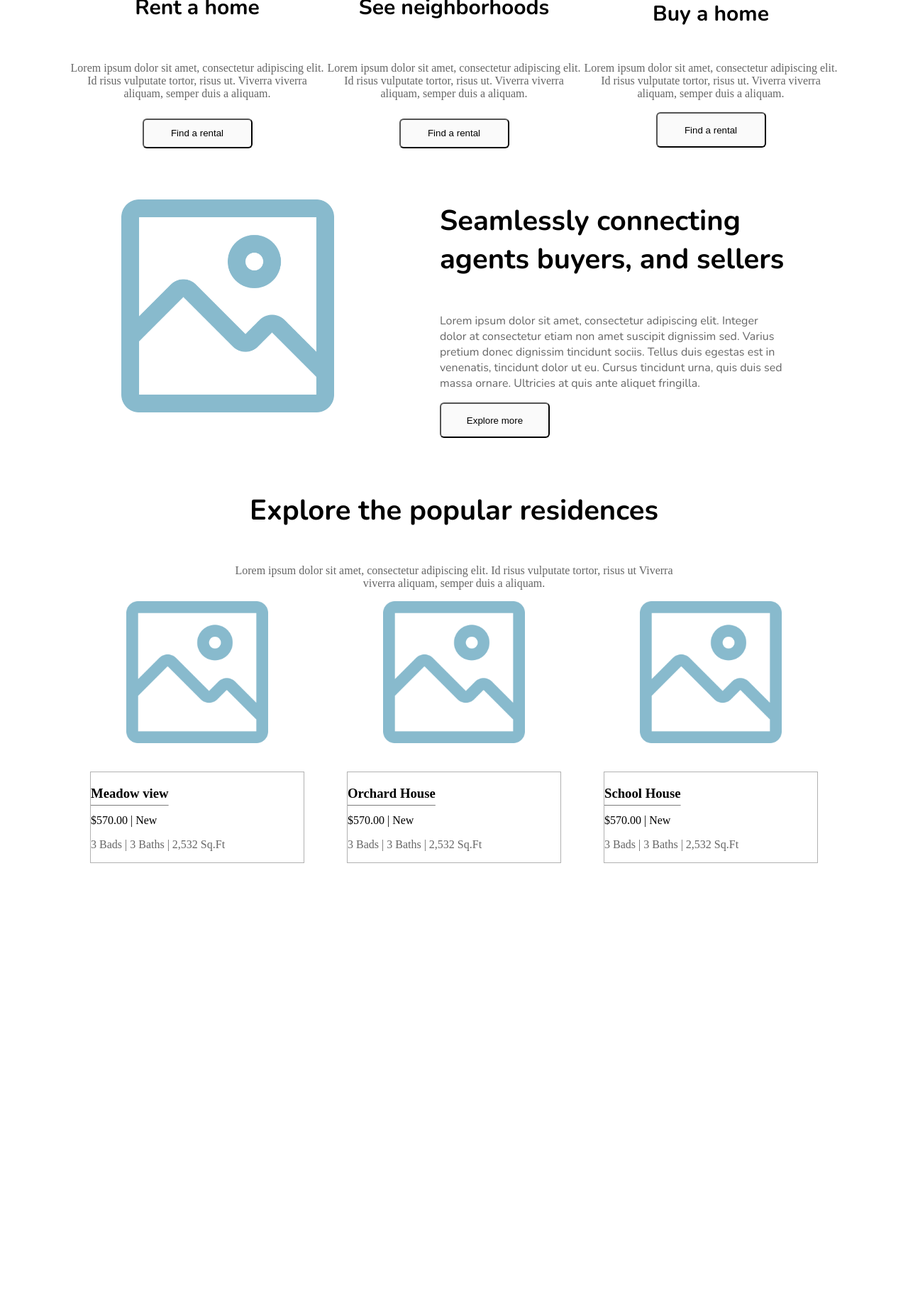
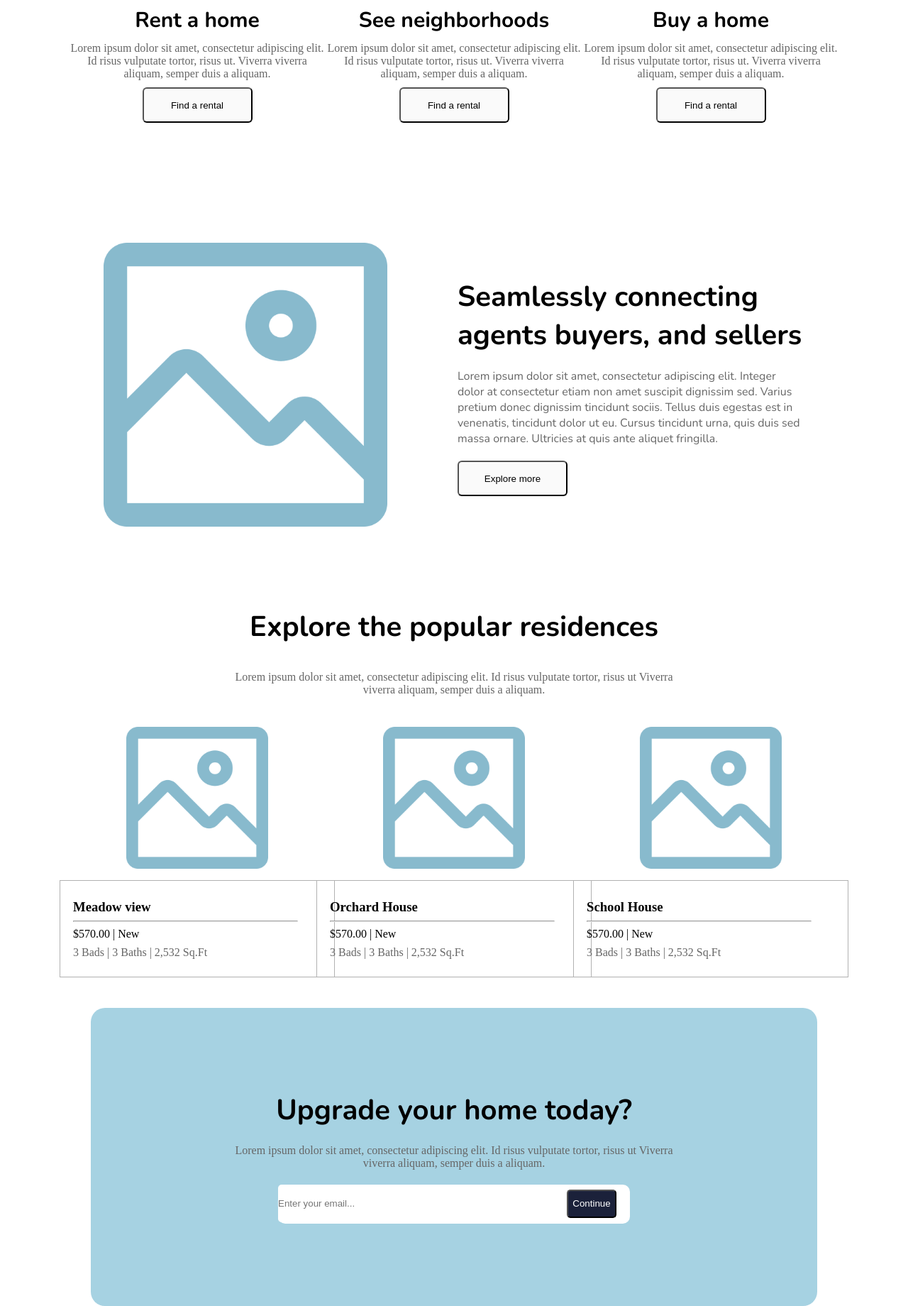
Before and after one commit to Diana19K/-an-open-lesson, a PHP site: page /otcrut-uroc/index.php in a window 1280 px wide. Shown: the part 1245-3085 px from the top of the page at 71% size. Before the commit the page ends 2461 px from the top, so only its background shows below. Run offline with PHP 8.4, Linux system fonts and the light colour scheme.

Commit message:
Add files via upload
верстка без футера

```diff
--- a/otcrut-uroc/index.php
+++ b/otcrut-uroc/index.php
@@ -44,10 +44,10 @@
                 </div>
             </div>
             <div class="img">
-                <img src="images/Group 2339.png" alt="">
+                <img src="image\Group 2339 (1).png" alt="">
             </div>
         </div>
-    </header>
+</header>
 <div class="container">
     <main>
         <h2 class="name-see">See how Trulia can help</h2>
@@ -93,6 +93,7 @@
         <img src="image\Group 2339 (1).png" alt="">
             <div class="block-meadow-view">
                 <h3 class="text-meadow">Meadow view</h3>
+                <hr class= "hr-text-meadow">
                 <p>$570.00 | New</p>
                 <p class="bath-text">3 Bads |  3 Baths  |  2,532 Sq.Ft</p>
             </div>
@@ -101,6 +102,7 @@
         <img src="image\Group 2339 (1).png" alt="">
         <div class="block-meadow-view">
                 <h3 class="text-meadow">Orchard House</h3>
+                <hr class= "hr-text-meadow">
                 <p>$570.00 | New</p>
                 <p  class="bath-text">3 Bads |  3 Baths  |  2,532 Sq.Ft</p>
             </div>
@@ -109,6 +111,7 @@
         <img src="image\Group 2339 (1).png" alt="">
         <div class="block-meadow-view">
                 <h3 class="text-meadow">School House</h3>
+                <hr class= "hr-text-meadow">
                 <p>$570.00 | New</p>
                 <p  class="bath-text">3 Bads |  3 Baths  |  2,532 Sq.Ft</p>
             </div>
@@ -119,6 +122,14 @@
 
     </div>
 
-
+    <div class ="subs">
+        <h2 class=" name-upgrate" >Upgrade your home today?</h2>
+        <p class="text-loream-ipsum">Lorem ipsum dolor sit amet, consectetur adipiscing elit. Id risus vulputate tortor, risus ut
+            Viverra viverra aliquam, semper duis a aliquam.</h3>
+        <form  action="new.php" method = "POST">
+            <input  class="input_email" type="email" placeholder="Enter your email..." name="email">
+            <input class="input_submit" type="submit" value="Continue">
+        </form>
+    </div>
 </body>
 </html>
--- a/otcrut-uroc/style.css
+++ b/otcrut-uroc/style.css
@@ -1,7 +1,9 @@
 
 @import url('https://fonts.googleapis.com/css2?family=Nunito:ital,wght@0,200..1000;1,200..1000&display=swap');
-
-
+*{
+    margin: 0;
+    padding: 0;
+}
 .container{
 width: 80%;
 margin: 0 auto;
@@ -77,17 +79,19 @@ hr{
     color: #B8E0EE;
 }
 .content{
+    margin: 0 auto;
     display: flex;
-    justify-content: space-evenly;
     align-items: center;
     height: 752px;
+    width: 80%;
+    justify-content: center;
 }
 
 .text{
     width: 888px;
 }
 h1{
-    font-size: 80px;
+    font-size: 60px;
 }
 .text p{
     width: 682px;
@@ -100,7 +104,9 @@ img{
 }
 
 .txt{
-display: flex;
+    display: flex;
+    height: 200px;
+    align-items: flex-end;
 }
 
 .txt1{
@@ -113,16 +119,11 @@ display: flex;
     font-size: 19px;
     color: #666666;
 }
-
-
 .txt h2{
     font-size: 47px;
     color: white;
-    height: 9px;
+    height:57px;
 }
-
-
-
 span{
     color: #2b2b2b;
 }
@@ -136,8 +137,8 @@ span{
     justify-content: space-evenly;
 }
 .bloc-see img{
-   width: 100px;
-   height: 100px;
+    width: 90px;
+    height: 70px;
 }
 .button-see{
     width: 155px;
@@ -154,9 +155,6 @@ span{
     border-color: rgb(255, 255, 255);
     background-color: rgb(0, 0, 0);
     border-radius: 6px;
-
-
-
 }
 .red-home{
     width: 362px;
@@ -184,7 +182,7 @@ span{
     flex-direction: column;
     align-items: center;
     text-align: center;
-    justify-content: space-around;
+    gap: 10px;
 
 }
 .name-see{
@@ -196,6 +194,13 @@ span{
     font-family: "Nunito", sans-serif;
     font-size: 30px;
 }
+
+main{
+    margin-top: 10%;
+    display: flex;
+    flex-direction: column;
+    gap: 50px;
+}
 /* блок с картинкой */
 .seamlessly{
     font-family: "Nunito", sans-serif;
@@ -206,14 +211,15 @@ span{
     align-items: center;
 }
 .seamlessly img{
-    height: 300px;
-    width: 300px;
+    height: 400px;
+    width: 400px;
 }
 .text-seamlessly{
     width: 45%;
     display: flex;
     flex-direction: column;
     justify-content: space-evenly;
+    gap: 20px;
 }
 .name-seamlessly{
     font-family: "Nunito", sans-serif;
@@ -235,9 +241,11 @@ span{
     height: 200px;
 }
 .explore-popular{
+    height: 600px;
     display: flex;
     flex-direction: column;
     align-items: center;
+    justify-content: space-evenly;
 }
 .text-lorem{
     width: 623px;
@@ -245,22 +253,77 @@ span{
     color: #666666    ;
 }
 .block-meadow-view{
-    border: 1px solid rgb(177, 177, 177) ;
-width: 300px;
+    border: 1px solid rgb(177, 177, 177);
+    width: 350px;
+    display: flex;
+    padding: 5%;
+    height: 100px;
+    flex-direction: column;
+    justify-content: space-evenly;
 }
 .meadow-wiew{
     display: flex;
     flex-direction: column;
     height: 369px;
-    justify-content: space-between;
+    justify-content: space-around;
     align-items: center;
 }
 .text-meadow{
-    width: 80%;
+    /* width: 80%;
     text-decoration: underline;
     text-underline-offset: 10px;
-    text-decoration-color: rgb(124, 124, 124);
+    text-decoration-color: rgb(124, 124, 124); */
 }
 .bath-text{
     color: #666666;
 }
+.hr-text-meadow{
+    width: 90%;
+    color: #666666;
+}
+/* блок с формой */
+.subs{
+    margin: 0 auto;
+    width: 80%;
+    height: 420px;
+    background-color: #A6D2E2;
+    border-radius: 20px;
+    display: flex;
+    flex-direction: column;
+    align-items: center;
+    justify-content: center;
+    gap: 5%;
+}
+.input_email{
+    width: 400px;
+    height: 53px;
+    background-color:white;
+    border: none;
+    border-radius: 5px;
+}
+form{
+    display: flex;
+    background-color:white;
+    width: 496px;
+    height: 55px;
+    border-radius: 10px;
+}
+.input_submit{
+    margin-top: 7px;
+    margin-left: 7px;
+    width: 70px;
+    height: 40px;
+    border-radius: 5px;
+    background-color:#1B213A;
+    color: white;
+}
+.name-upgrate{
+    font-size: 40px;
+    font-family: "Nunito", sans-serif;
+
+}
+.text-loream-ipsum{
+    width: 623px;
+    text-align: center;
+    color: #666666    ;
+}
```
